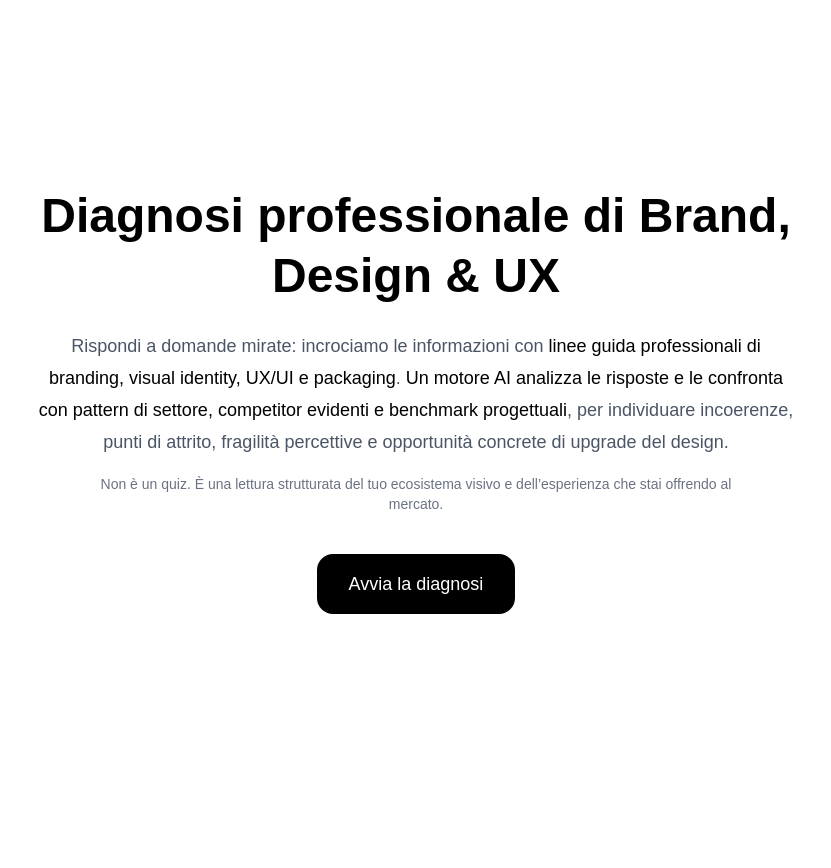
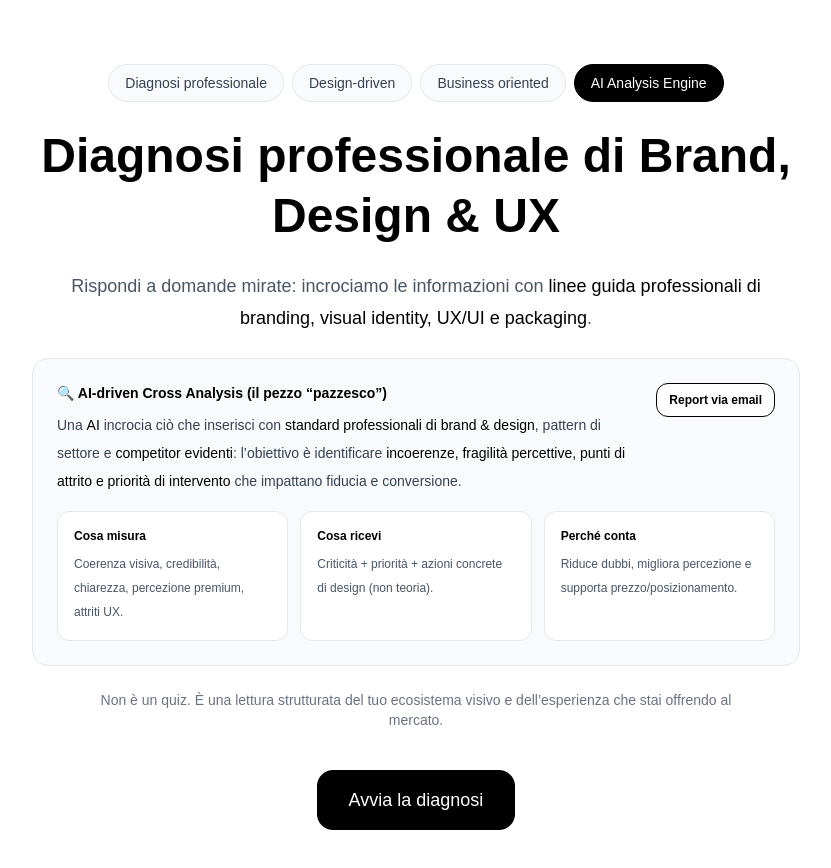
Before and after one commit to IAMStudioTO/BOS, a Next.js app in the folder apps/web/: page / in a window 1280 px wide. Shown: the top 868 px of the page, without its empty margins (224-1055 px from the left). Before the commit the page ends 800 px from the top, so only its background shows below. Built offline with nearby package versions, Linux system fonts and the light colour scheme.

Commit message:
feat(web): emphasize AI cross-analysis on landing

```diff
--- a/apps/web/app/page.tsx
+++ b/apps/web/app/page.tsx
@@ -2,6 +2,22 @@ export default function HomePage() {
   return (
     <main className="min-h-screen bg-white text-black flex items-center justify-center px-6 py-16">
       <div className="max-w-4xl w-full text-center">
+        {/* Badge */}
+        <div className="flex flex-wrap items-center justify-center gap-2 mb-6">
+          <span className="rounded-full border border-gray-200 bg-gray-50 px-4 py-2 text-sm text-gray-700">
+            Diagnosi professionale
+          </span>
+          <span className="rounded-full border border-gray-200 bg-gray-50 px-4 py-2 text-sm text-gray-700">
+            Design-driven
+          </span>
+          <span className="rounded-full border border-gray-200 bg-gray-50 px-4 py-2 text-sm text-gray-700">
+            Business oriented
+          </span>
+          <span className="rounded-full border border-black bg-black px-4 py-2 text-sm text-white">
+            AI Analysis Engine
+          </span>
+        </div>
+
         <h1 className="text-4xl md:text-5xl font-bold leading-tight">
           Diagnosi professionale di Brand, Design & UX
         </h1>
@@ -12,16 +28,63 @@ export default function HomePage() {
             linee guida professionali di branding, visual identity, UX/UI e
             packaging
           </span>
-          .{" "}
-          <span className="font-medium text-black">
-            Un motore AI analizza le risposte e le confronta con pattern di settore,
-            competitor evidenti e benchmark progettuali
-          </span>
-          , per individuare incoerenze, punti di attrito, fragilità percettive e
-          opportunità concrete di upgrade del design.
+          .
         </p>
 
-        <p className="text-sm text-gray-500 max-w-2xl mx-auto mt-4">
+        {/* AI Highlight Box (evidenziato) */}
+        <div className="mt-6 mx-auto max-w-3xl rounded-2xl border border-gray-200 bg-gray-50 p-6 text-left">
+          <div className="flex items-start justify-between gap-4">
+            <div>
+              <p className="text-sm font-semibold text-black">
+                🔍 AI-driven Cross Analysis (il pezzo “pazzesco”)
+              </p>
+              <p className="text-sm text-gray-700 mt-2 leading-7">
+                Una <span className="font-medium text-black">AI</span> incrocia ciò che inserisci con{" "}
+                <span className="font-medium text-black">
+                  standard professionali di brand & design
+                </span>
+                , pattern di settore e{" "}
+                <span className="font-medium text-black">
+                  competitor evidenti
+                </span>
+                : l’obiettivo è identificare{" "}
+                <span className="font-medium text-black">
+                  incoerenze, fragilità percettive, punti di attrito e priorità di intervento
+                </span>{" "}
+                che impattano fiducia e conversione.
+              </p>
+            </div>
+
+            <div className="shrink-0">
+              <span className="inline-flex items-center rounded-xl border border-black bg-white px-3 py-2 text-xs font-semibold text-black">
+                Report via email
+              </span>
+            </div>
+          </div>
+
+          <div className="mt-4 grid grid-cols-1 md:grid-cols-3 gap-3">
+            <div className="rounded-xl border border-gray-200 bg-white p-4">
+              <p className="text-xs font-semibold text-black">Cosa misura</p>
+              <p className="text-xs text-gray-600 mt-2 leading-6">
+                Coerenza visiva, credibilità, chiarezza, percezione premium, attriti UX.
+              </p>
+            </div>
+            <div className="rounded-xl border border-gray-200 bg-white p-4">
+              <p className="text-xs font-semibold text-black">Cosa ricevi</p>
+              <p className="text-xs text-gray-600 mt-2 leading-6">
+                Criticità + priorità + azioni concrete di design (non teoria).
+              </p>
+            </div>
+            <div className="rounded-xl border border-gray-200 bg-white p-4">
+              <p className="text-xs font-semibold text-black">Perché conta</p>
+              <p className="text-xs text-gray-600 mt-2 leading-6">
+                Riduce dubbi, migliora percezione e supporta prezzo/posizionamento.
+              </p>
+            </div>
+          </div>
+        </div>
+
+        <p className="text-sm text-gray-500 max-w-2xl mx-auto mt-6">
           Non è un quiz. È una lettura strutturata del tuo ecosistema visivo e
           dell’esperienza che stai offrendo al mercato.
         </p>
```
